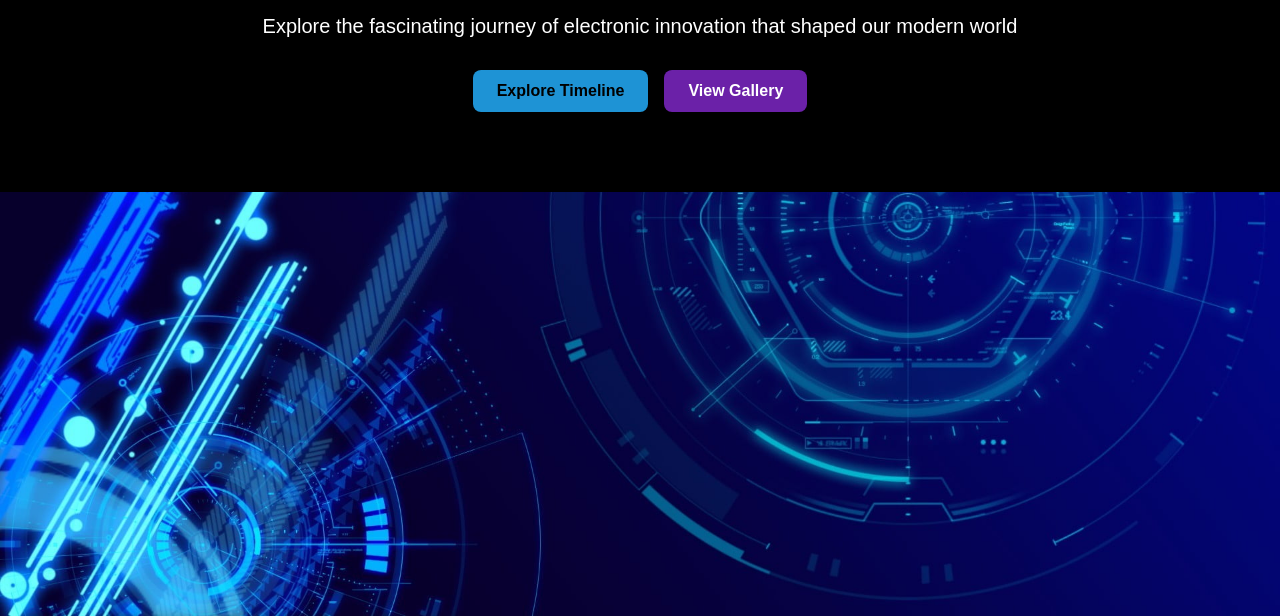
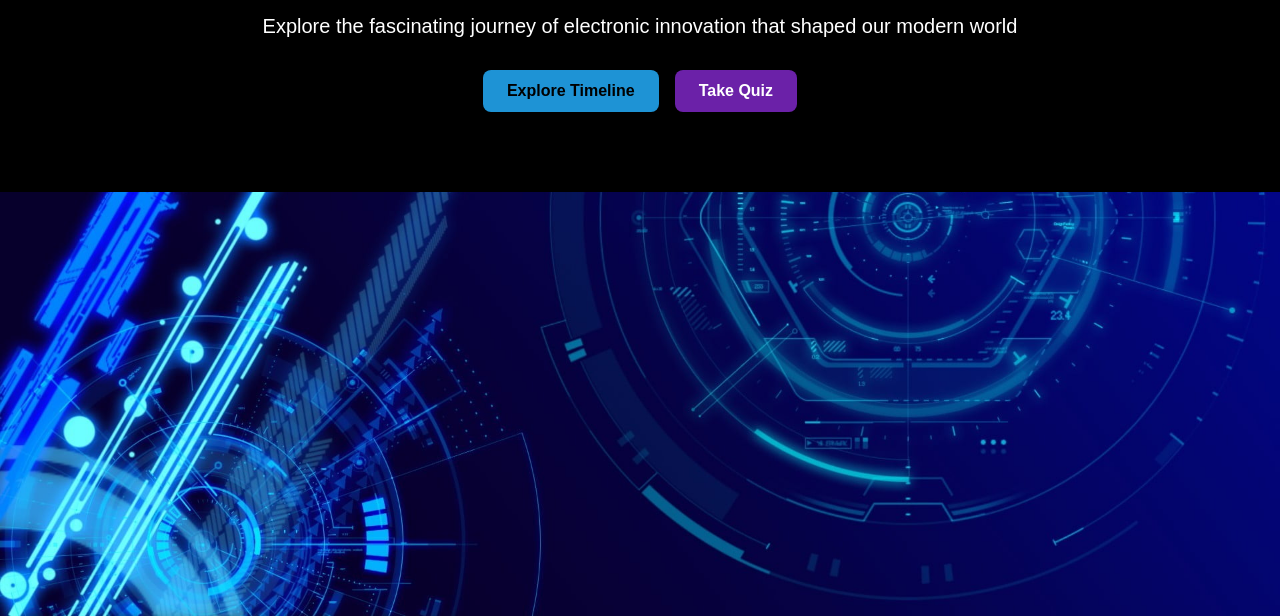
Before and after one commit to silentstorm-crypto/Electronic-History, a plain HTML site: page index.html in a window 1280 px wide. Shown: the part 184-800 px from the top of the page. Drawn offline with Linux system fonts and the light colour scheme.

Commit message:
Update index.html

```diff
--- a/index.html
+++ b/index.html
@@ -14,7 +14,7 @@
       <p>Explore the fascinating journey of electronic innovation that shaped our modern world</p>
       <div class="buttons">
         <a href="timeline.html" class="btn">Explore Timeline</a>
-        <a href="gallery.html" class="btn secondary">View Gallery</a>
+        <a href="quiz.html" class="btn secondary">Take Quiz</a>
       </div>
     </div>
   </div>
```
